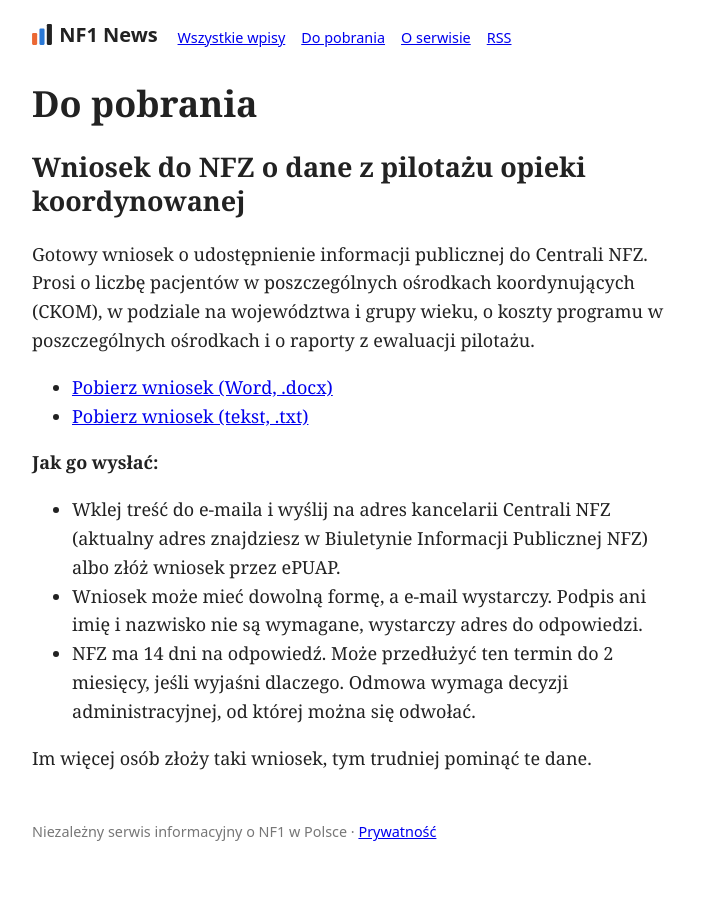
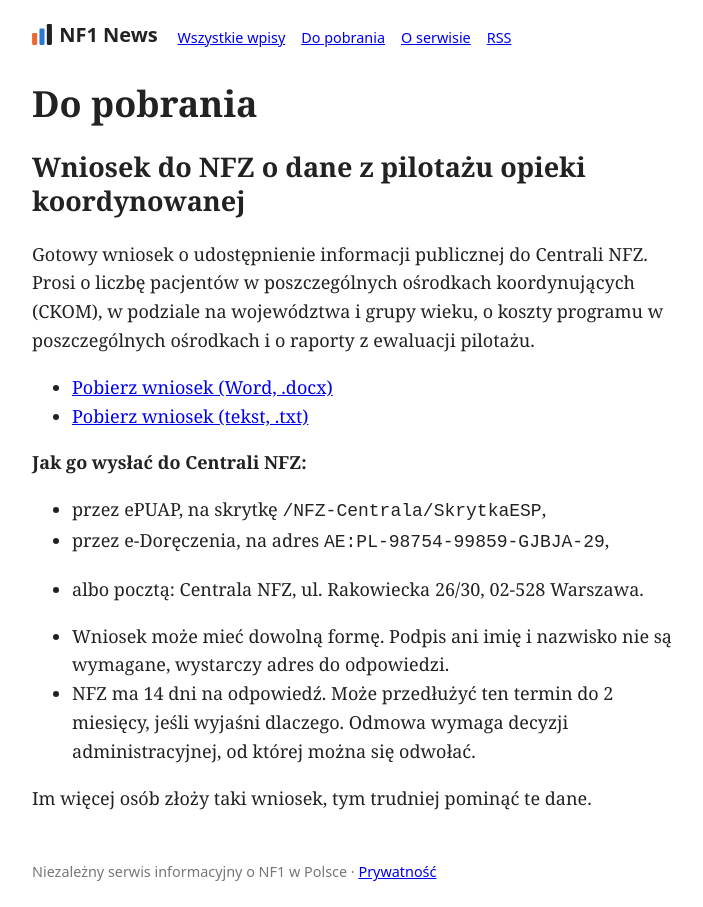
Before and after one commit to sylwiaeb/nf1news, a Jekyll site: the page built from do-pobrania.md, in a window 1280 px wide. Shown: the whole page, without its empty margins (288-991 px from the left). Built offline with Jekyll 4.4.1, drawn with Linux system fonts in a browser that asks for light colours.

Commit message:
Do pobrania: dane kontaktowe Centrali NFZ z BIP
Co-Authored-By: Claude Opus 5.5 <noreply@anthropic.com>
Claude-Session: https://claude.ai/code/session_019jaYASJxLt3b2qxxJQMkS2

```diff
--- a/do-pobrania.md
+++ b/do-pobrania.md
@@ -13,10 +13,13 @@ Gotowy wniosek o udostępnienie informacji publicznej do Centrali NFZ. Prosi o l
 - [Pobierz wniosek (Word, .docx)]({{ '/pliki/wniosek-NFZ-dane-pilotaz-NF.docx' | relative_url }})
 - [Pobierz wniosek (tekst, .txt)]({{ '/pliki/wniosek-NFZ-dane-pilotaz-NF.txt' | relative_url }})
 
-**Jak go wysłać:**
+**Jak go wysłać do Centrali NFZ:**
 
-- Wklej treść do e-maila i wyślij na adres kancelarii Centrali NFZ (aktualny adres znajdziesz w Biuletynie Informacji Publicznej NFZ) albo złóż wniosek przez ePUAP.
-- Wniosek może mieć dowolną formę, a e-mail wystarczy. Podpis ani imię i nazwisko nie są wymagane, wystarczy adres do odpowiedzi.
+- przez ePUAP, na skrytkę `/NFZ-Centrala/SkrytkaESP`,
+- przez e-Doręczenia, na adres `AE:PL-98754-99859-GJBJA-29`,
+- albo pocztą: Centrala NFZ, ul. Rakowiecka 26/30, 02-528 Warszawa.
+
+- Wniosek może mieć dowolną formę. Podpis ani imię i nazwisko nie są wymagane, wystarczy adres do odpowiedzi.
 - NFZ ma 14 dni na odpowiedź. Może przedłużyć ten termin do 2 miesięcy, jeśli wyjaśni dlaczego. Odmowa wymaga decyzji administracyjnej, od której można się odwołać.
 
 Im więcej osób złoży taki wniosek, tym trudniej pominąć te dane.
```
